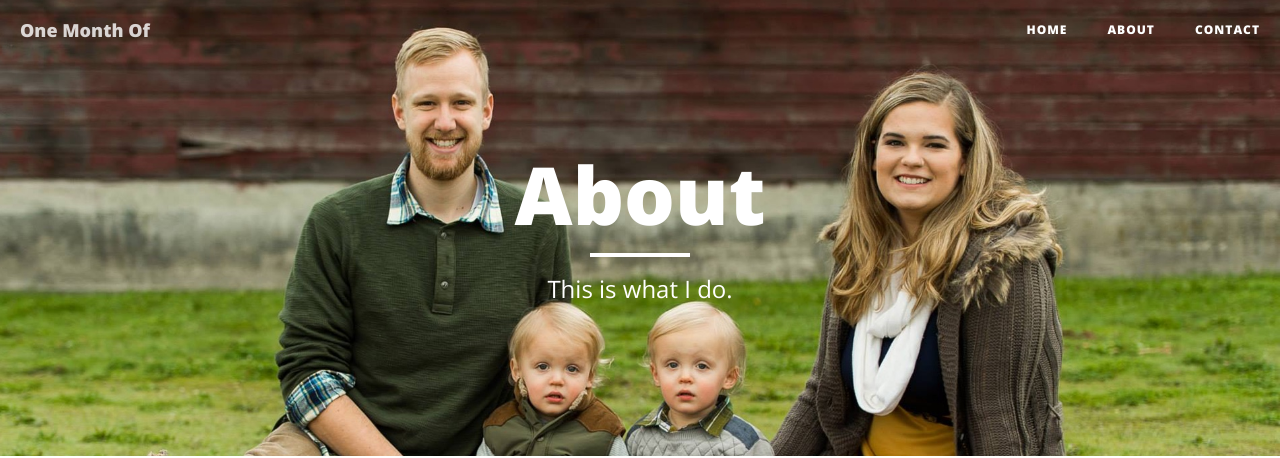
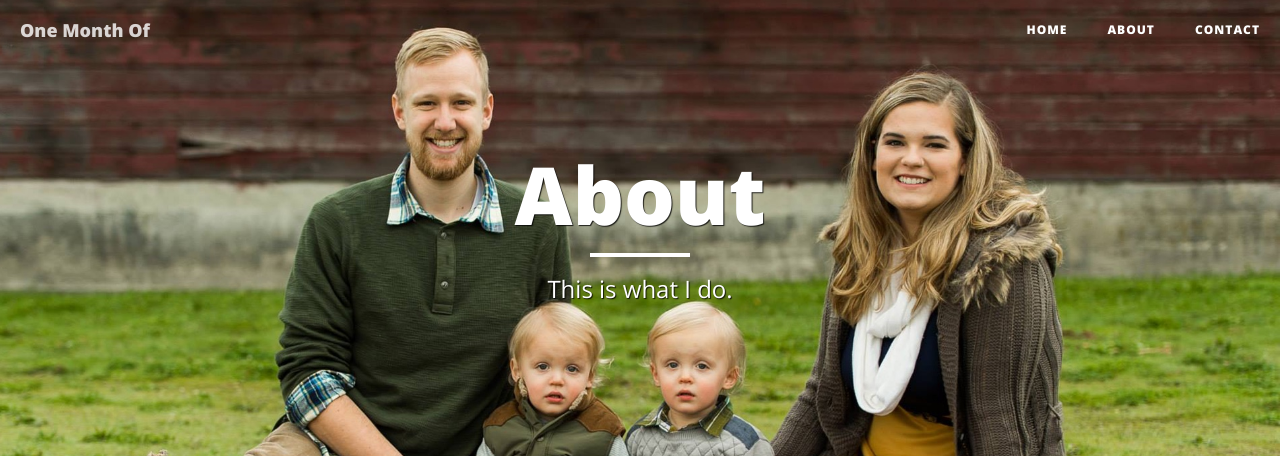
Before and after one commit to joshdstanton/onemonthof.github.io, a Jekyll site: the page built from about.html, in a window 1280 px wide. Shown: the top 458 px of the page. Built offline with Jekyll 4.4.1, drawn with Linux system fonts in a browser that asks for light colours; nearby versions of some CDN libraries.

Commit message:
added text shadow

```diff
--- a/css/clean-blog.css
+++ b/css/clean-blog.css
@@ -1,9 +1,3 @@
-/*!
- * Clean Blog v1.0.0 (http://startbootstrap.com)
- * Copyright 2014 Start Bootstrap
- * Licensed under Apache 2.0 (https://github.com/IronSummitMedia/startbootstrap/blob/gh-pages/LICENSE)
- */
-
 body {
   font-family: 'Lora', 'Times New Roman', serif;
   font-size: 20px;
@@ -146,6 +140,7 @@ hr.small {
 .intro-header .site-heading,
 .intro-header .post-heading,
 .intro-header .page-heading {
+  text-shadow: 1px 1px 1px rgba(0, 0, 0, 0.8);
   padding: 100px 0 50px;
   color: white;
 }
@@ -179,9 +174,6 @@ hr.small {
   .intro-header .page-heading h1 {
     font-size: 80px;
   }
-}
-.intro-header .post-heading * {
-  text-shadow: 1px 1px 1px rgba(0, 0, 0, 0.8);
 }
 .intro-header .post-heading h1 {
   font-size: 35px;
--- a/less/clean-blog.less
+++ b/less/clean-blog.less
@@ -166,6 +166,7 @@ hr.small {
 	.site-heading,
 	.post-heading,
 	.page-heading {
+		text-shadow: 1px 1px 1px rgba(0, 0, 0, 0.8);
 		padding: 100px 0 50px;
 		color: white;
 		@media only screen and (min-width: 768px) {
@@ -194,9 +195,6 @@ hr.small {
 		}
 	}
 	.post-heading {
-		* {
-			text-shadow: 1px 1px 1px rgba(0, 0, 0, 0.8);
-		}
 		h1 {
 			font-size: 35px;
 		}
```
Also changed, not shown: css/clean-blog.min.css, 4 other files.
